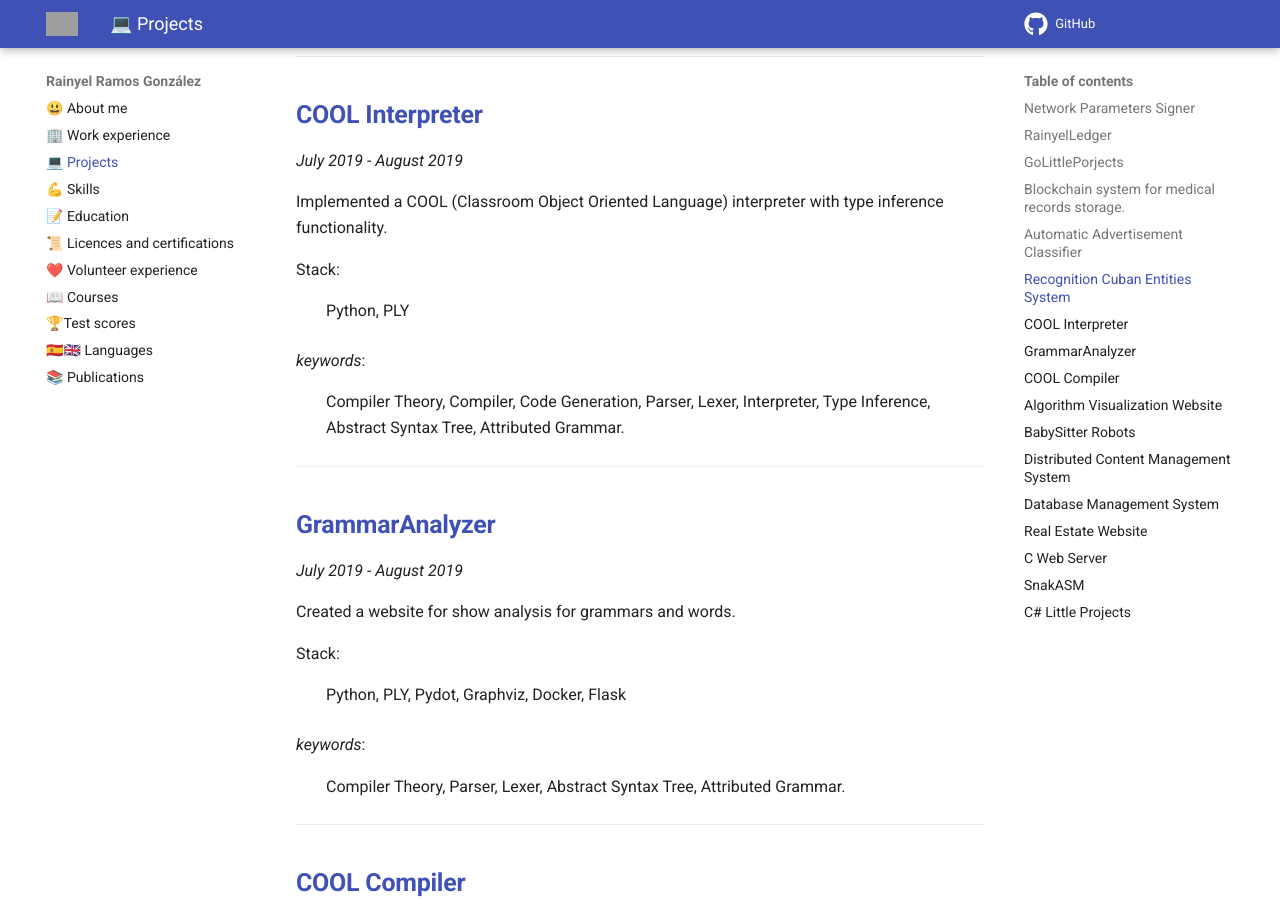
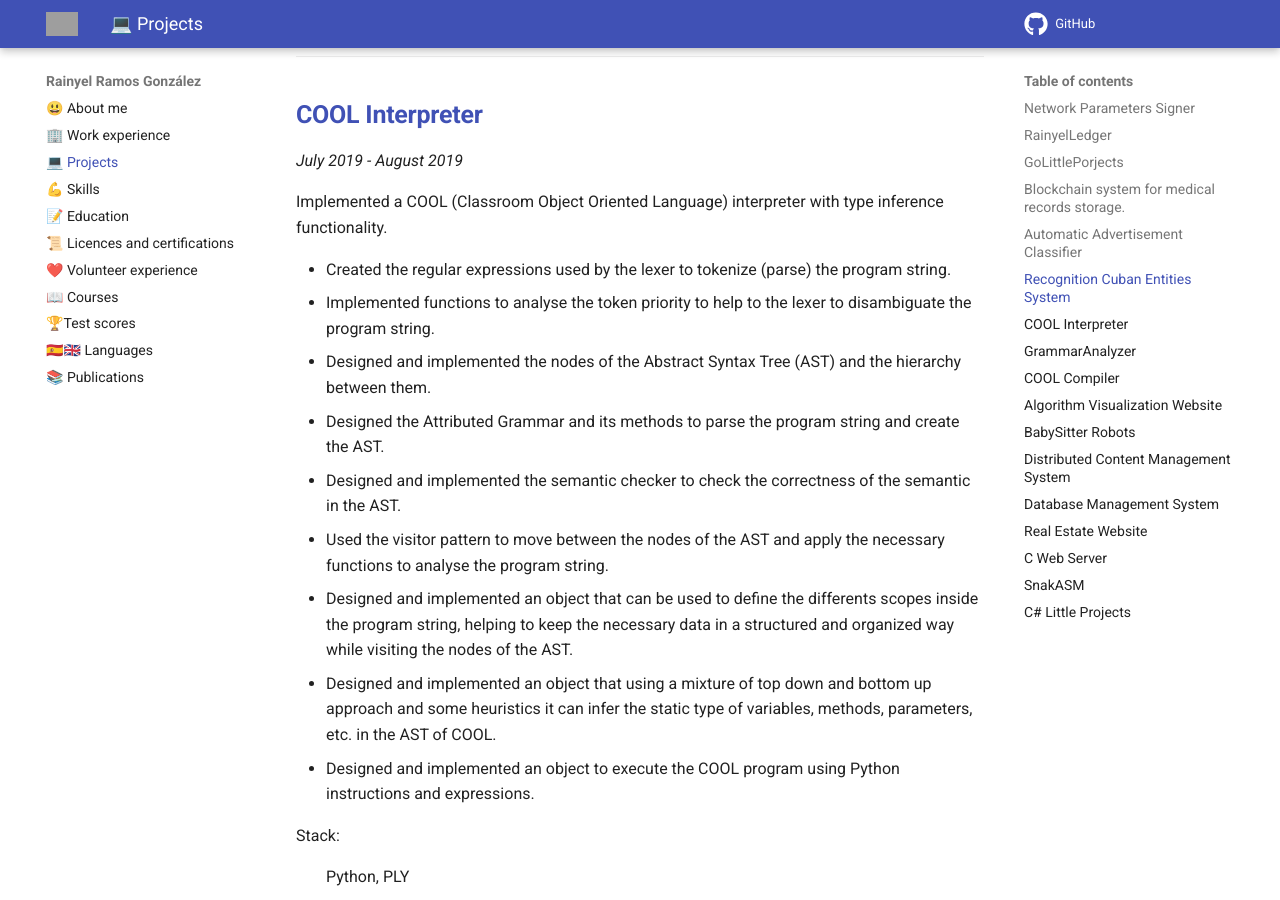
Before and after one commit to rayniel95/rayniel95.github.io, an MkDocs documentation site: the page built from docs/projects/projects.md, in a window 1280 px wide and 900 px high, scrolled down 4117 px. Built offline with MkDocs 1.6.1 and Material for MkDocs 9.7.7, drawn with Linux system fonts in a browser that asks for light colours; grey boxes are pictures that could not be loaded.

Commit message:
update the interpreter project section

```diff
--- a/docs/projects/projects.md
+++ b/docs/projects/projects.md
@@ -142,6 +142,16 @@ Stack:
 *July 2019 - August 2019*
 
 Implemented a COOL (Classroom Object Oriented Language) interpreter with type inference functionality.
+
+- Created the regular expressions used by the lexer to tokenize (parse) the program string.
+- Implemented functions to analyse the token priority to help to the lexer to disambiguate the program string.
+- Designed and implemented the nodes of the Abstract Syntax Tree (AST) and the hierarchy between them.
+- Designed the Attributed Grammar and its methods to parse the program string and create the AST.
+- Designed and implemented the semantic checker to check the correctness of the semantic in the AST.
+- Used the visitor pattern to move between the nodes of the AST and apply the necessary functions to analyse the program string.
+- Designed and implemented an object that can be used to define the differents scopes inside the program string, helping to keep the necessary data in a structured and organized way while visiting the nodes of the AST.
+- Designed and implemented an object that using a mixture of top down and bottom up approach and some heuristics it can infer the static type of variables, methods, parameters, etc. in the AST of COOL.
+- Designed and implemented an object to execute the COOL program using Python instructions and expressions.
 
 Stack:
 : Python, PLY
```
